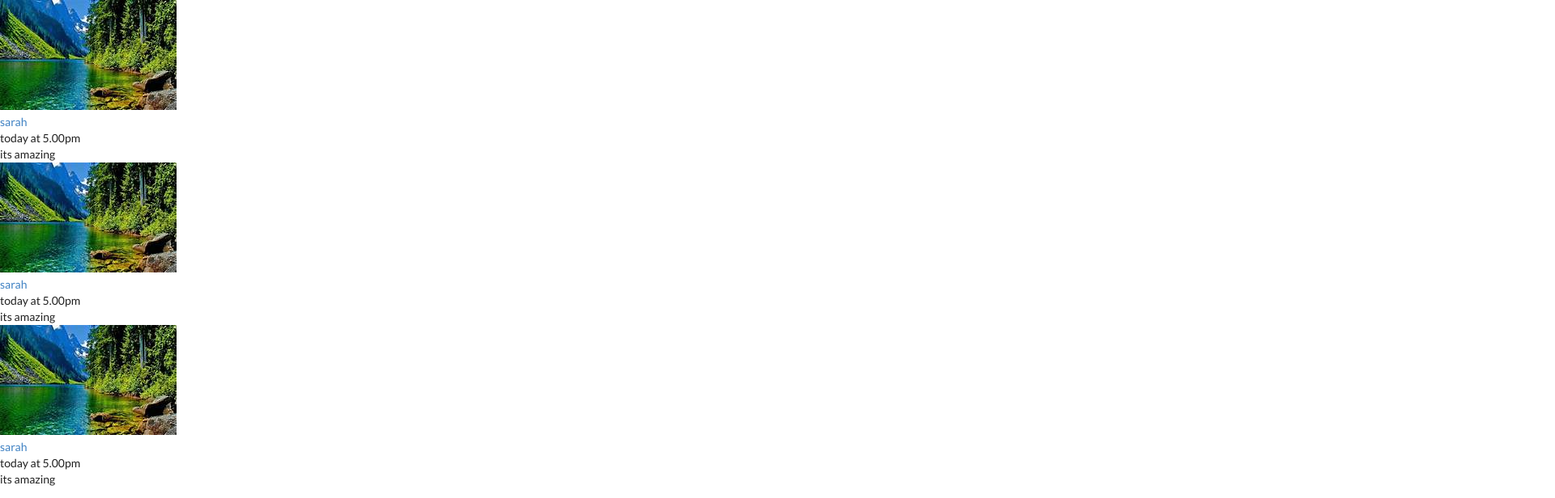
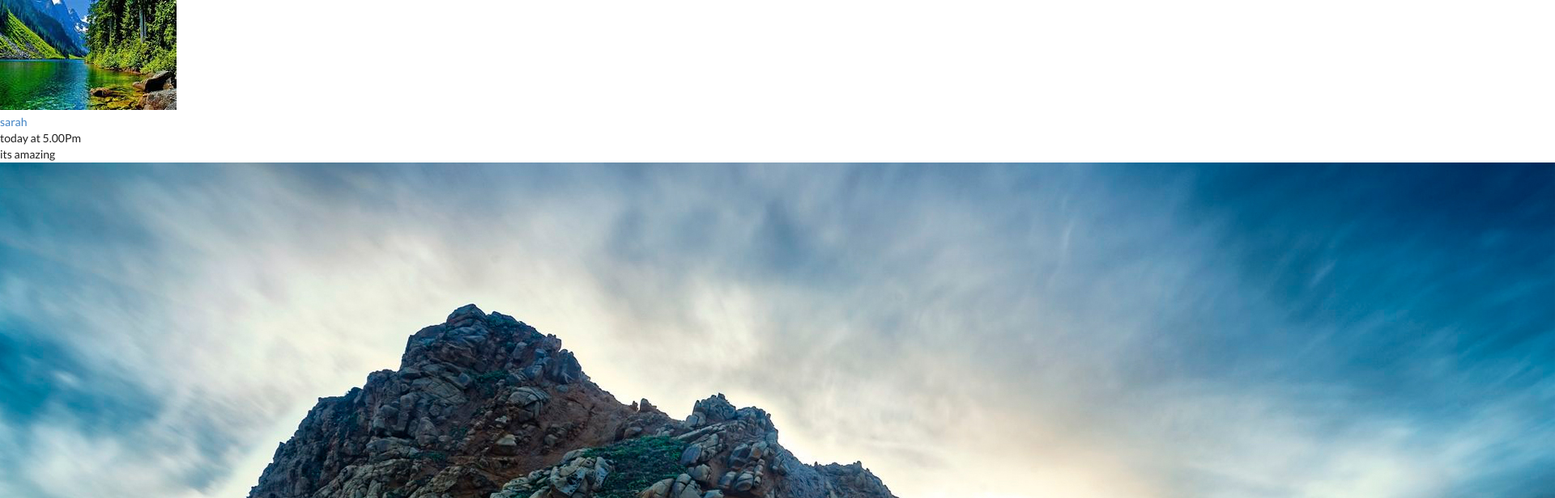
Before and after one commit to Arnob-sen/learn_react, a React (Create React App) app: page / in a window 1280 px wide. Shown: the top 616 px of the page at 81% size, 1920 px wide, since content can reach past the window. Built offline with nearby package versions, Linux system fonts and the light colour scheme.

Commit message:
make_different_component_and use them

```diff
--- a/src/SingleComment.js
+++ b/src/SingleComment.js
@@ -1,11 +1,13 @@
 import React from "react";
 import pic1 from './image/OIP.jpeg';
-const SingleComment=()=>
+const SingleComment=(props)=>
+
 {
+
     return(
         <div className="comment">
         <a href="/" className="avatar" >
-          <img src={pic1} alt="profile picture" />
+          <img src={props.picture} alt="profile picture" />
 
 
         </a>
@@ -13,20 +15,19 @@ const SingleComment=()=>
 
         <div className="content">
           <a href="/" className="author">
-            sarah
-
+            {props.name}
           </a>
 
           <div className="metadata">
             <span className="date">
-              today at 5.00pm
+              {props.date}
 
             </span>
 
 
           </div>
           <div className="text">
-              its amazing
+              {props.text}
 
             </div>
 
--- a/src/index.js
+++ b/src/index.js
@@ -4,6 +4,8 @@ import  ReactDOM  from "react-dom";
 import { createRoot } from 'react-dom/client';
 import pic1 from './image/OIP.jpeg'
 import SingleComment from "./SingleComment";
+import pic2 from './image/R.jpeg'
+import pic3 from './image/Wallpapers-pexels-photo.jpg'
 function getButton()
 {
   return 'hi babe'
@@ -16,9 +18,18 @@ const App=function()//function base component..we can also use ()=> instate of f
 
   return(
     <div className='ui comment'>
-    <SingleComment />
-    <SingleComment />
-    <SingleComment />   {/* decleare how to component */}
+    <SingleComment
+    name='sarah'
+     date='today at 5.00Pm'
+     text='its amazing'
+     picture={pic1}
+     />
+    <SingleComment
+     name='jack'
+      date='today at 6.00Pm'
+       text='so nice'
+       picture={pic2}/>
+    <SingleComment name='alex' date='today at 7.00Pm' text='thats great' picture={pic3}/>   {/* decleare how to component */}
 
 
 
```
Also changed, not shown: src/image/R.jpeg (added), src/image/Wallpapers-pexels-photo.jpg (added).
